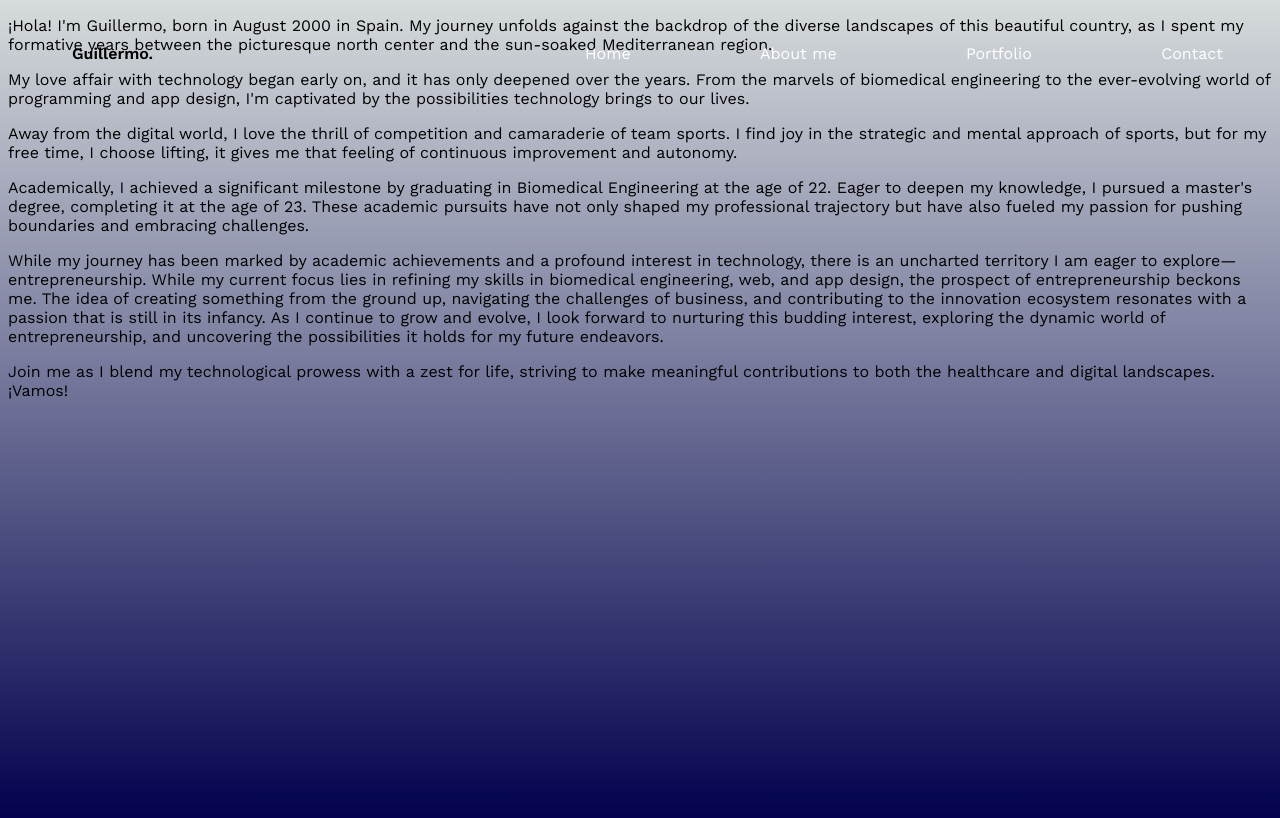
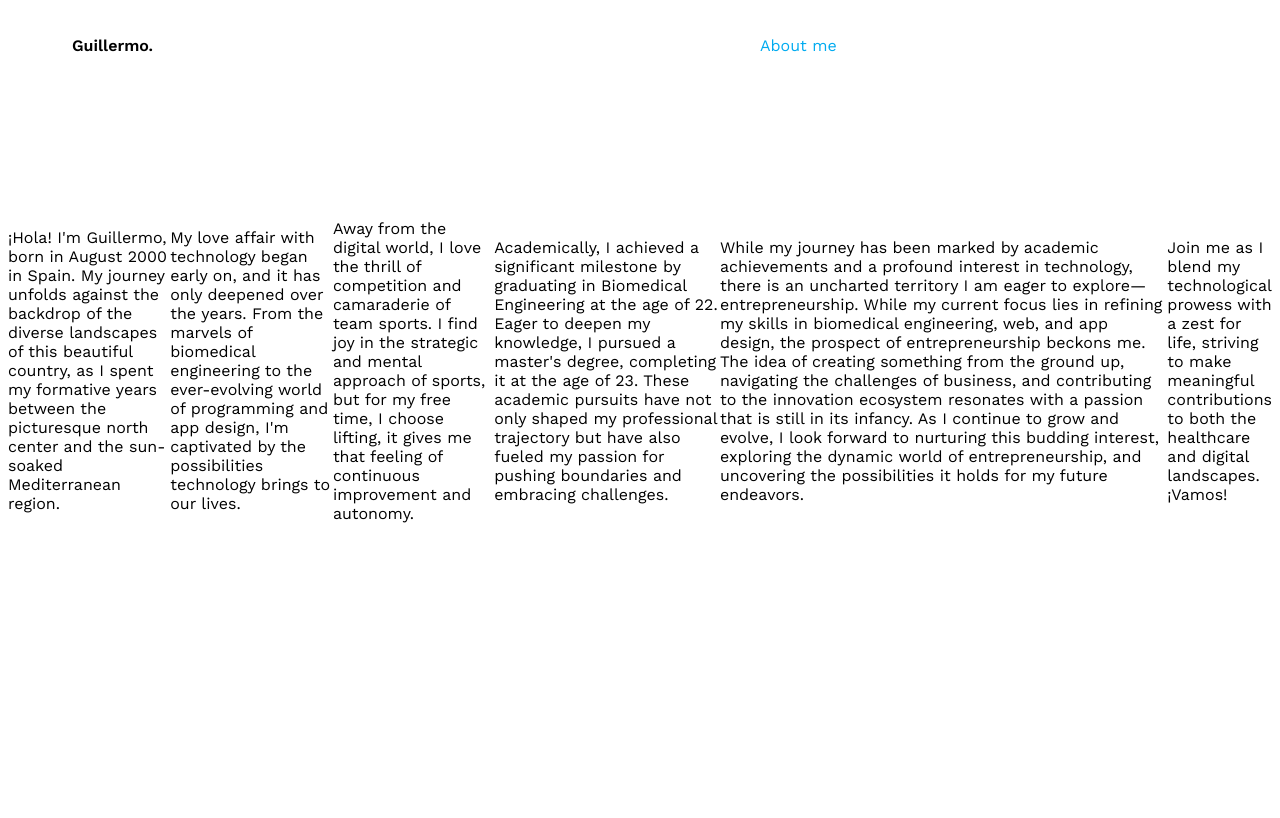
Before and after one commit to Balasteguisson/webportfolio, a Next.js app: page /home/aboutme in a window 1280 px wide. Shown: the top 818 px of the page. Built offline with nearby package versions, Linux system fonts and the light colour scheme.

Commit message:
Estilado de navegacion en funcion de pagina activa y estilos para que no se rompan las paginas al entrar

```diff
--- a/package.json
+++ b/package.json
@@ -7,9 +7,10 @@
     "build": "next build",
     "start": "next start",
     "lint": "next lint",
-    "prettier":"prettier -write ."
+    "prettier": "prettier -write ."
   },
   "dependencies": {
+    "clsx": "^2.1.0",
     "next": "14.0.3",
     "react": "^18",
     "react-dom": "^18"
--- a/src/app/globals.css
+++ b/src/app/globals.css
@@ -1,6 +1,6 @@
 :root {
   --foreground-rgb: 0, 0, 0;
-  --background-start-rgb: 214, 219, 220;
+  --background-start-rgb: #081b29;
   --background-end-rgb: 0, 0, 77;
 }
 
@@ -22,3 +22,9 @@ body {
     rgb(var(--background-start-rgb));
     min-height: 100svh;
 }
+
+.contentContainer {
+  min-height: calc(100vh - 75px);
+  display: flex;
+  align-items: center;
+}
--- a/src/app/home/aboutme/page.tsx
+++ b/src/app/home/aboutme/page.tsx
@@ -1,5 +1,5 @@
 import TextDisplayer from "@/components/textDisplayer"
-
+import '@/app/globals.css'
 export default function AboutMe () {
     let paragraphs = [
       {
@@ -28,7 +28,7 @@ export default function AboutMe () {
       }
     ]
     return (
-        <div>
+        <div className="contentContainer">
             <TextDisplayer text ={paragraphs}/>
         </div>
     )
--- a/src/components/portfolioNavigation.tsx
+++ b/src/components/portfolioNavigation.tsx
@@ -1,6 +1,7 @@
+'use client';
 import Link from "next/link"
 import '@/styles/navbar.css'
-
+import { usePathname } from "next/navigation";
 const pages = [
     { name: "Home", href: "/home"},
     { name: "About me", href: "/home/aboutme"},
@@ -9,12 +10,15 @@ const pages = [
 ]
 
 export default function PortfolioNavigation () {
+    const pathName = usePathname();
+
 
     return (
         <nav className="container">
             {pages.map((page => {
+                var className = pathName === page.href ? 'navItemActive' : 'navItem';
                 return (
-                    <Link className="navItem" key={page.name} href={page.href}>{page.name}</Link>
+                    <Link className={className} key={page.name} href={page.href}>{page.name}</Link>
                 )
             }))}
         </nav>
--- a/src/styles/intro.css
+++ b/src/styles/intro.css
@@ -19,5 +19,5 @@
 .textContainer > h2 {
     font-size: 35px;
     font-weight: 450;
-    color:aquamarine
+    color: #00abf0;
 }
--- a/src/styles/navbar.css
+++ b/src/styles/navbar.css
@@ -14,3 +14,9 @@
 
 
 }
+
+.navItemActive {
+    padding: 1px;
+    color: #00abf0;
+    text-decoration: none;
+}
```
Also changed, not shown: src/app/home/contact/page.tsx (+7 -2 lines), src/app/home/portfolio/page.tsx (+8 -2 lines), 1 other file (tests, documents, lock files or other folders).
